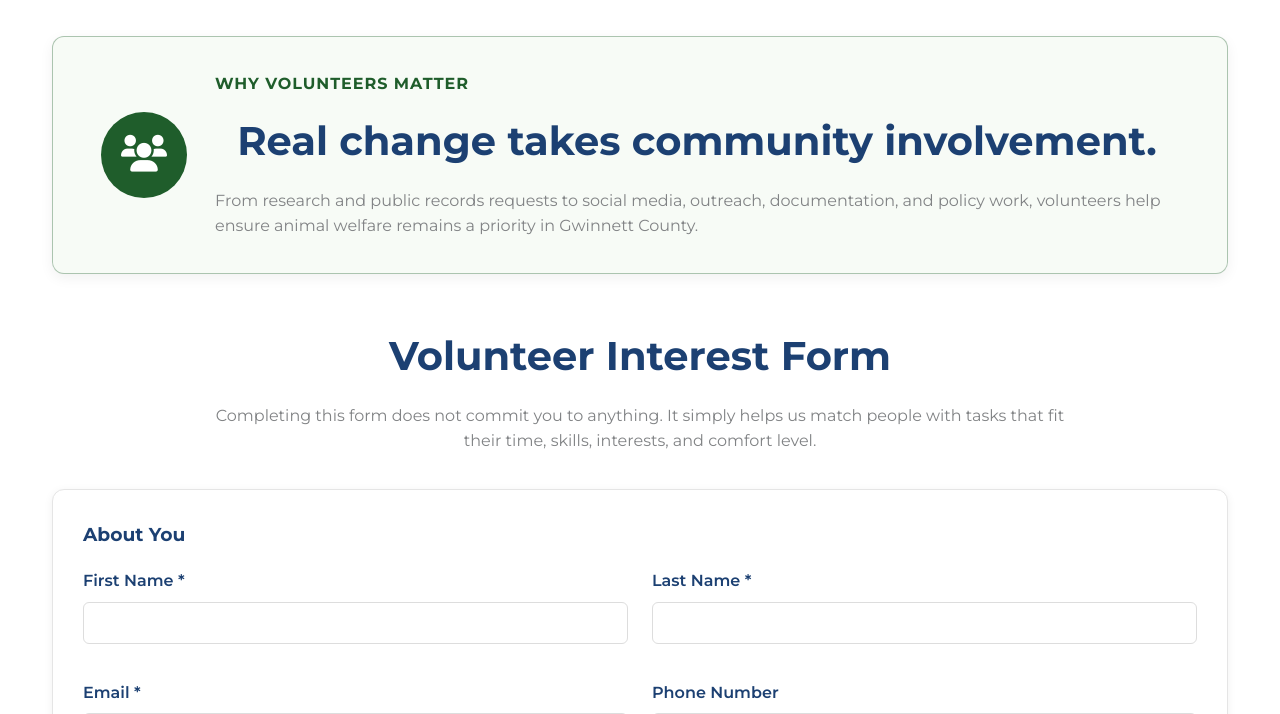
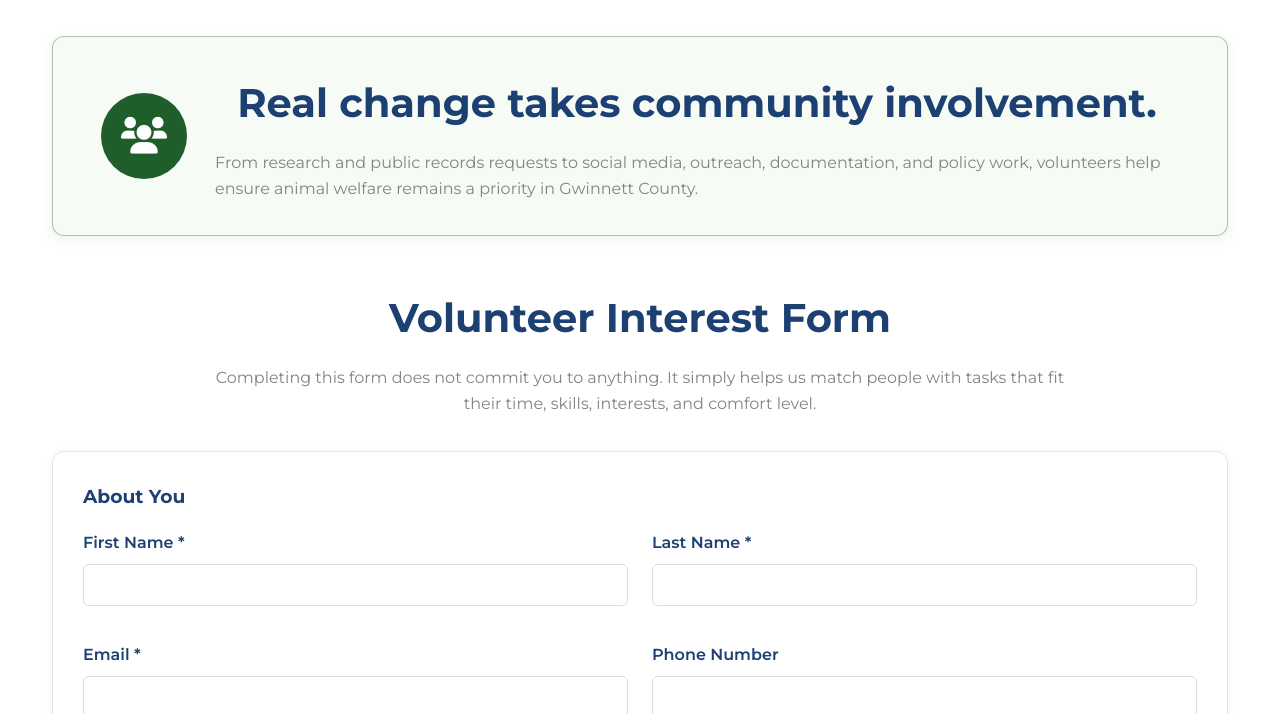
Before and after one commit to whitleybacon/gwinnett-animal-advocacy-alliance, a Jekyll site: the page built from get-involved/join-our-team/index.html, in a window 1280 px wide and 900 px high, scrolled down 562 px, cut to the strip 186-900 px from the top of the window. Built offline with Jekyll 4.4.1, drawn with Linux system fonts in a browser that asks for light colours.

Commit message:
Update index.html

```diff
--- a/get-involved/join-our-team/index.html
+++ b/get-involved/join-our-team/index.html
@@ -40,7 +40,6 @@ title: Join Our Team
         </div>
 
         <div class="alert-banner-content">
-            <span class="alert-banner-label">Why Volunteers Matter</span>
             <h2>Real change takes community involvement.</h2>
             <p>
                 From research and public records requests to social media, outreach,
```
